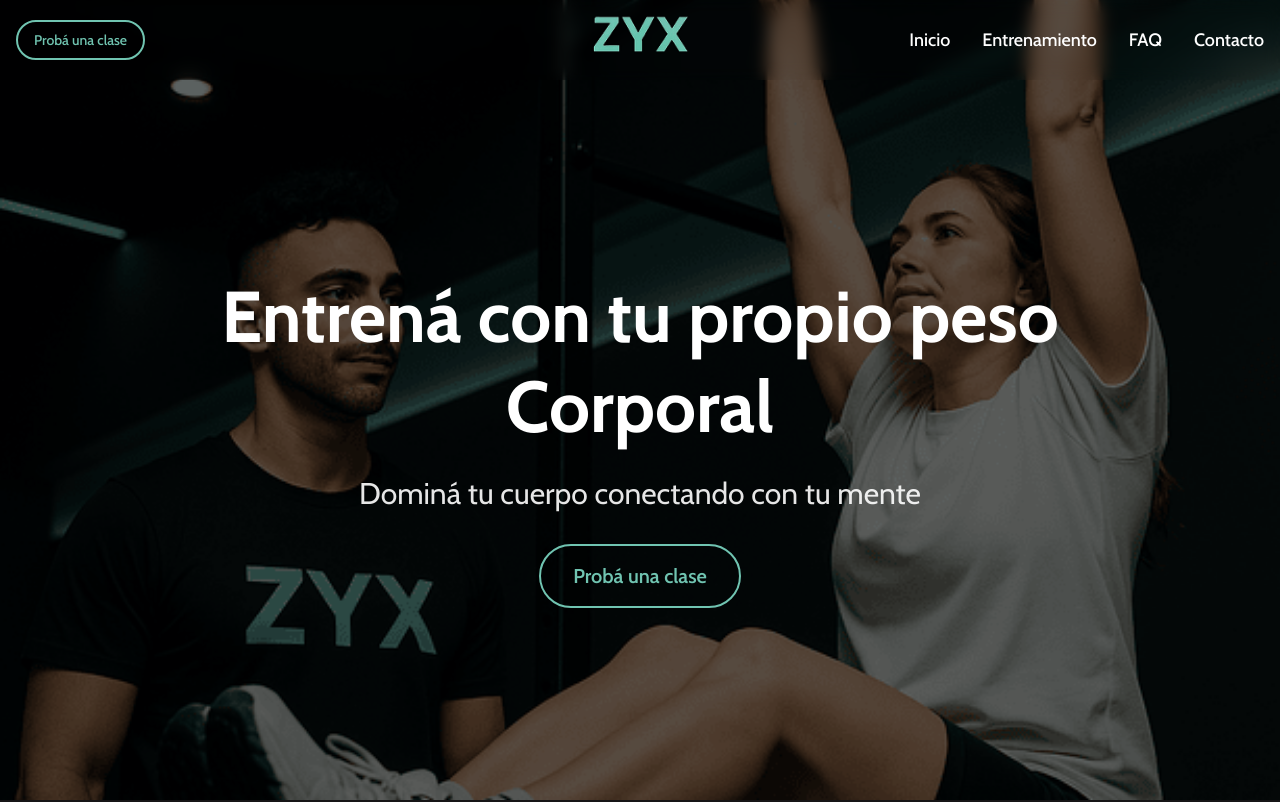
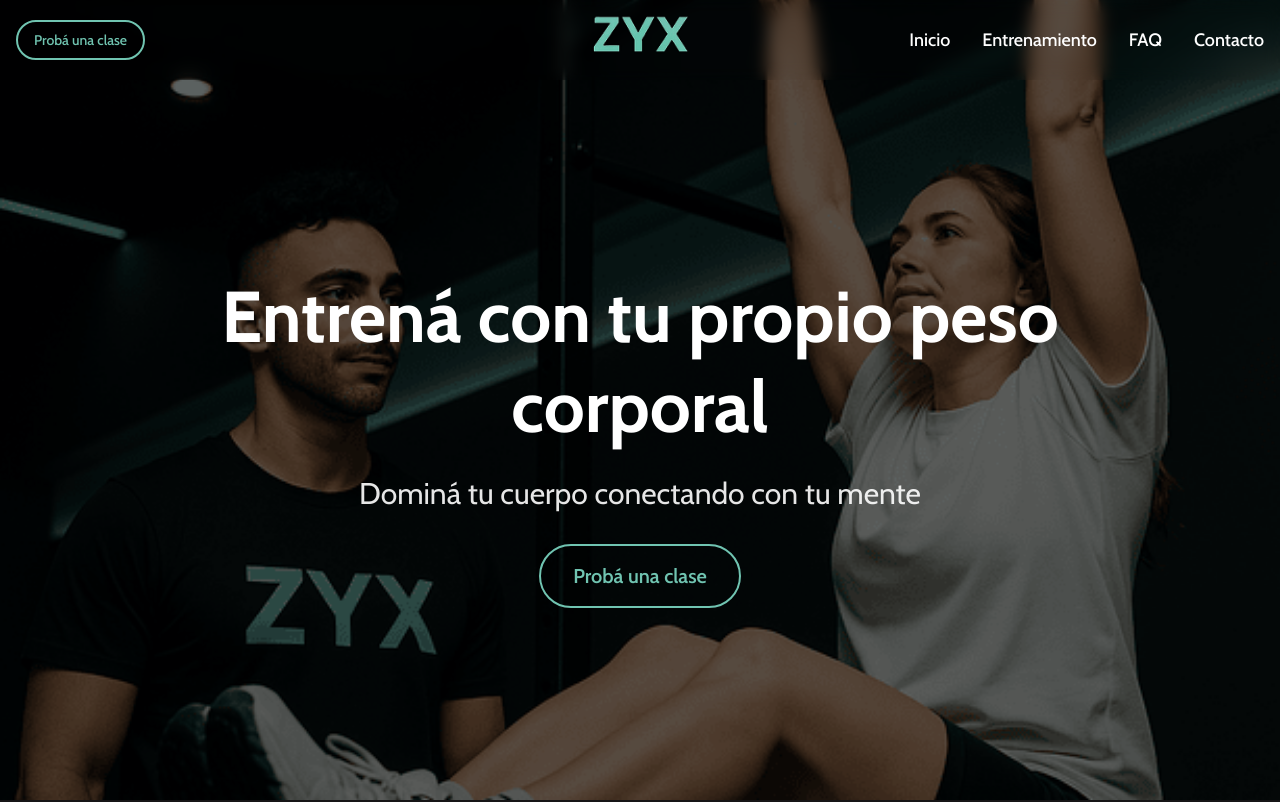
Before and after one commit to jimjabid/zyx, a React (Vite) app: page / in a window 1280 px wide. Shown: the top 802 px of the page. Built offline with nearby package versions, Linux system fonts and the light colour scheme.

Commit message:
adding-cicd

```diff
--- a/src/components/Hero.jsx
+++ b/src/components/Hero.jsx
@@ -43,7 +43,7 @@ const Hero = () => {
       {/* Hero Content */}
       <div className="relative z-10 text-center px-4 max-w-4xl mx-auto">
         <h1 className="hero-heading font-cabin text-4xl md:text-6xl lg:text-7xl font-bold text-white mb-6 leading-tight">
-          Entrená con tu propio peso Corporal
+          Entrená con tu propio peso corporal
         </h1>
 
         <h2 className="hero-subheading font-cabin text-xl md:text-2xl lg:text-3xl text-white/90 mb-8 font-light">
--- a/src/pages/LandingPage.jsx
+++ b/src/pages/LandingPage.jsx
@@ -1,4 +1,11 @@
-import { Navigation, Hero, TrainingGallery, AboutUs, FAQ, Footer } from '../components';
+import {
+  Navigation,
+  Hero,
+  TrainingGallery,
+  AboutUs,
+  FAQ,
+  Footer,
+} from "../components";
 
 const LandingPage = () => {
   return (
@@ -7,11 +14,11 @@ const LandingPage = () => {
       <div id="hero">
         <Hero />
       </div>
+      <div id="training">
+        <TrainingGallery />
+      </div>
       <div id="about">
         <AboutUs />
-      </div>
-      <div id="training">
-        <TrainingGallery />
       </div>
       <div id="faq">
         <FAQ />
--- a/vite.config.js
+++ b/vite.config.js
@@ -5,5 +5,5 @@ import tailwindcss from '@tailwindcss/vite'
 // https://vite.dev/config/
 export default defineConfig({
   plugins: [react(), tailwindcss()],
-  base: "/zyx/",
+  base: "/",
 })
```
